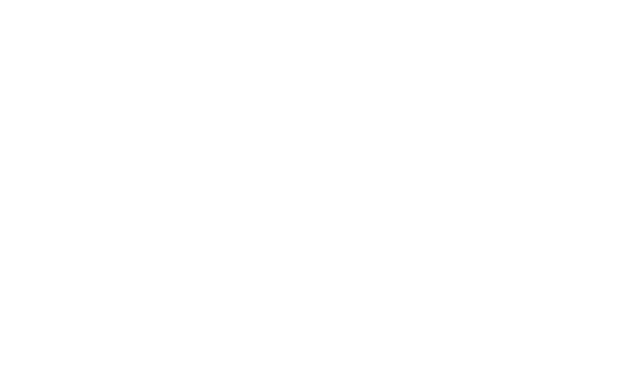
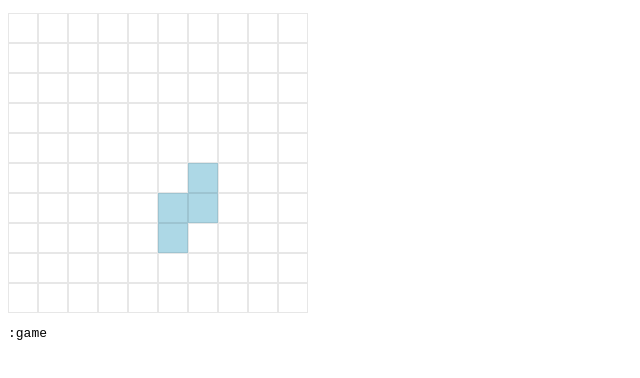
Before and after one commit to IlyaPomaskin/tetris-cljs, a website: page public/index.html in a window 1280 px wide. Shown: the whole page, without its empty margins (0-640 px from the left). Drawn offline with Linux system fonts and the light colour scheme; the site is published under a folder, as on GitHub Pages, so addresses that start at the root find nothing.

Commit message:
fix js bundle path

```diff
--- a/public/index.html
+++ b/public/index.html
@@ -41,6 +41,6 @@
   <body>
     <pre id="stack"></pre>
     <pre id="game-state"></pre>
-    <script src="/js/main.js" charset="UTF-8"></script>
+    <script src="js/main.js" charset="UTF-8"></script>
   </body>
 </html>
```
